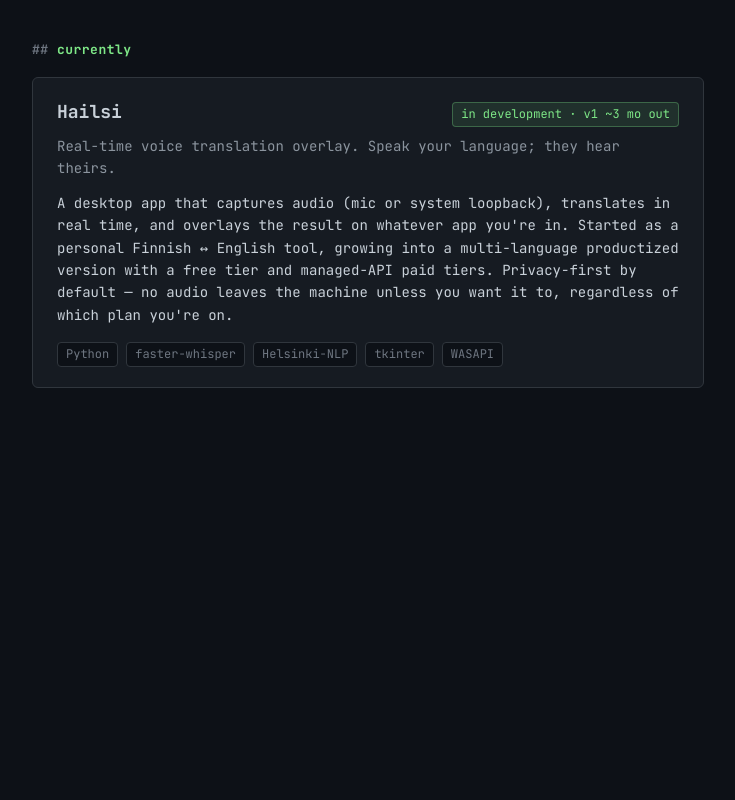
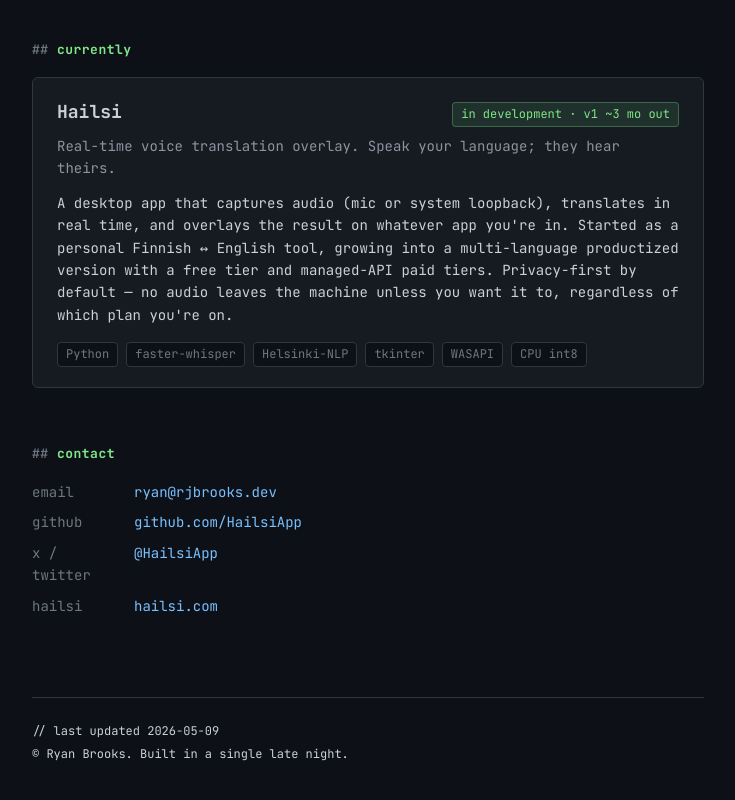
Before and after one commit to RJBrooksDev/rjbrooks-portfolio, a plain HTML site: page index.html in a window 1280 px wide. Shown: the part 472-1272 px from the top of the page, without its empty margins (272-1007 px from the left). Before the commit the page ends 980 px from the top, so only its background shows below. Drawn offline with Linux system fonts and the light colour scheme.

Commit message:
fix: restore truncated index.html (contact section + footer)

```diff
--- a/index.html
+++ b/index.html
@@ -297,4 +297,39 @@ footer p { margin-bottom: 4px; }
         <span class="tag">faster-whisper</span>
         <span class="tag">Helsinki-NLP</span>
         <span class="tag">tkinter</span>
-        <span class="tag">WASAPI</sp
+        <span class="tag">WASAPI</span>
+        <span class="tag">CPU int8</span>
+      </div>
+    </div>
+  </section>
+
+  <section>
+    <h2>contact</h2>
+    <div class="links">
+      <div class="links-row">
+        <span class="links-key">email</span>
+        <span class="links-value"><a href="mailto:ryan@rjbrooks.dev">ryan@rjbrooks.dev</a></span>
+      </div>
+      <div class="links-row">
+        <span class="links-key">github</span>
+        <span class="links-value"><a href="https://github.com/HailsiApp" target="_blank" rel="noopener">github.com/HailsiApp</a></span>
+      </div>
+      <div class="links-row">
+        <span class="links-key">x / twitter</span>
+        <span class="links-value"><a href="https://x.com/HailsiApp" target="_blank" rel="noopener">@HailsiApp</a></span>
+      </div>
+      <div class="links-row">
+        <span class="links-key">hailsi</span>
+        <span class="links-value"><a href="https://hailsi.com" target="_blank" rel="noopener">hailsi.com</a></span>
+      </div>
+    </div>
+  </section>
+
+  <footer>
+    <p class="meta">// last updated 2026-05-09</p>
+    <p>© Ryan Brooks. Built in a single late night.</p>
+  </footer>
+
+</div>
+</body>
+</html>
```
